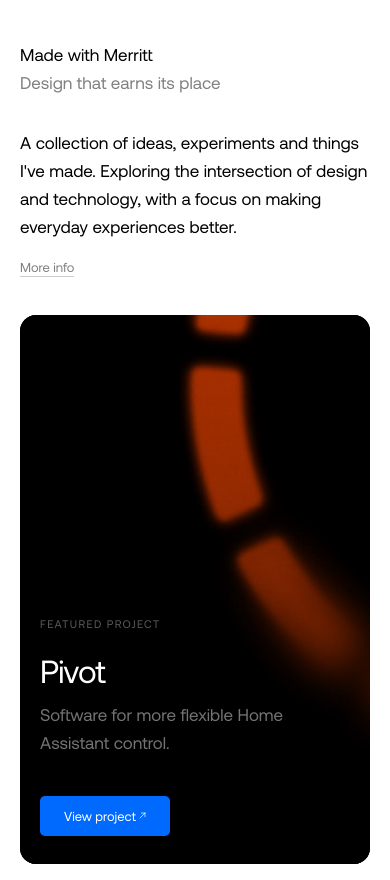
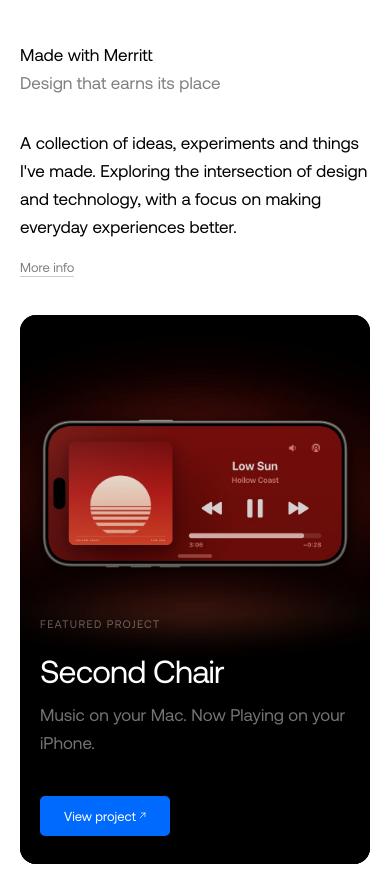
Before and after one commit to alistairmerritt/made-with-merritt, a plain HTML site: page index.html in a window 390 px wide. Shown: the top 880 px of the page. Drawn offline with Linux system fonts and the light colour scheme.

Commit message:
Home: Second Chair first in the slideshow, with a bigger phone on desktop
A wide image for desktop and the taller one for narrow cards.

Co-Authored-By: Claude Opus 5.5 <noreply@anthropic.com>

```diff
--- a/index.html
+++ b/index.html
@@ -30,15 +30,15 @@
 
     <!-- ─── Featured project ─────────────────────────── -->
     <section class="mwm-featured" id="work">
-      <a href="/pivot/" class="mwm-featured-card" id="mwm-featured-card" aria-label="Pivot">
+      <a href="/second-chair/" class="mwm-featured-card" id="mwm-featured-card" aria-label="Second Chair">
         <div class="mwm-slide-layer" id="mwm-slide-a"></div>
         <div class="mwm-slide-layer" id="mwm-slide-b"></div>
         <div class="mwm-featured-overlay"></div>
         <div class="mwm-featured-text">
           <div class="mwm-featured-meta">
             <div class="section-label section-label-dark">Featured project</div>
-            <h2 class="h-display h-display-light" id="mwm-slide-title">Pivot</h2>
-            <p class="body-copy body-copy-dark" id="mwm-slide-desc">Software for more flexible Home Assistant control.</p>
+            <h2 class="h-display h-display-light" id="mwm-slide-title">Second Chair</h2>
+            <p class="body-copy body-copy-dark" id="mwm-slide-desc">Music on your Mac. Now Playing on your iPhone.</p>
           </div>
           <div class="mwm-featured-bottom">
             <span class="btn-primary mwm-featured-btn" id="mwm-slide-btn">View project <svg class="ext-arrow" viewBox="0 0 10 10" fill="none" xmlns="http://www.w3.org/2000/svg"><path d="M1.5 8.5L8.5 1.5M8.5 1.5H3.5M8.5 1.5V6.5" stroke="currentColor" stroke-width="1" stroke-linecap="round" stroke-linejoin="round"/></svg></span>
@@ -166,9 +166,9 @@
       // ─── Featured slideshow + pills ───────────────────
       const SLIDE_MS = 8000;
       const slides = [
+        { image: 'assets/second-chair-slide.jpg', tall: 'assets/second-chair-slide-mobile.jpg', title: 'Second Chair', desc: 'Music on your Mac. Now Playing on your iPhone.', href: '/second-chair/', btn: 'View project' },
         { image: 'assets/pivot-hero.jpg',                title: 'Pivot',             desc: 'Software for more flexible Home Assistant control.',  href: '/pivot/',                                                                                          btn: 'View project' },
         { image: 'assets/mwm-pivot-slide-lifestyle.jpg', title: 'Pivot Dial',        desc: 'A physical interface for Home Assistant.',                    href: '/pivot/#dial-intro',                                                                               btn: 'View project' },
-        { image: 'assets/second-chair-slide.jpg',        title: 'Second Chair',      desc: 'Music on your Mac. Now Playing on your iPhone.',                              href: '/second-chair/',                                                                                   btn: 'View project' },
         { image: 'assets/cubes.jpg',                     title: 'Qube Modular Lamp', desc: 'A modular bollard lamp system, free to print and build.',                      href: 'https://makerworld.com/en/models/1763478-modular-bollard-light-for-led-lamp-kit-001#profileId-1876265', btn: 'View on Makerworld' },
       ];
       const layerA  = document.getElementById('mwm-slide-a');
@@ -182,7 +182,9 @@
       let active = layerA;
       let idx = 0;
 
-      layerA.style.backgroundImage = `url('${slides[0].image}')`;
+      // A slide can have a taller version for narrow cards (phones), where the wide one would be cropped hard.
+      const imageFor = (sl) => (sl.tall && card.offsetWidth < card.offsetHeight * 1.3) ? sl.tall : sl.image;
+      layerA.style.backgroundImage = `url('${imageFor(slides[0])}')`;
       layerA.style.opacity = '1';
       layerB.style.opacity = '0';
       layerA.classList.add('mwm-zoom');
@@ -216,7 +218,7 @@
         if (newIdx === idx) return;
         idx = newIdx;
         const next = active === layerA ? layerB : layerA;
-        next.style.backgroundImage = `url('${slides[idx].image}')`;
+        next.style.backgroundImage = `url('${imageFor(slides[idx])}')`;
         next.classList.remove('mwm-zoom');
         void next.offsetWidth;
         next.classList.add('mwm-zoom');
```
Also changed, not shown: second-chair/_docs/slide.html (+8 -1 lines), assets/second-chair-slide-mobile.jpg (added), assets/second-chair-slide.jpg.
